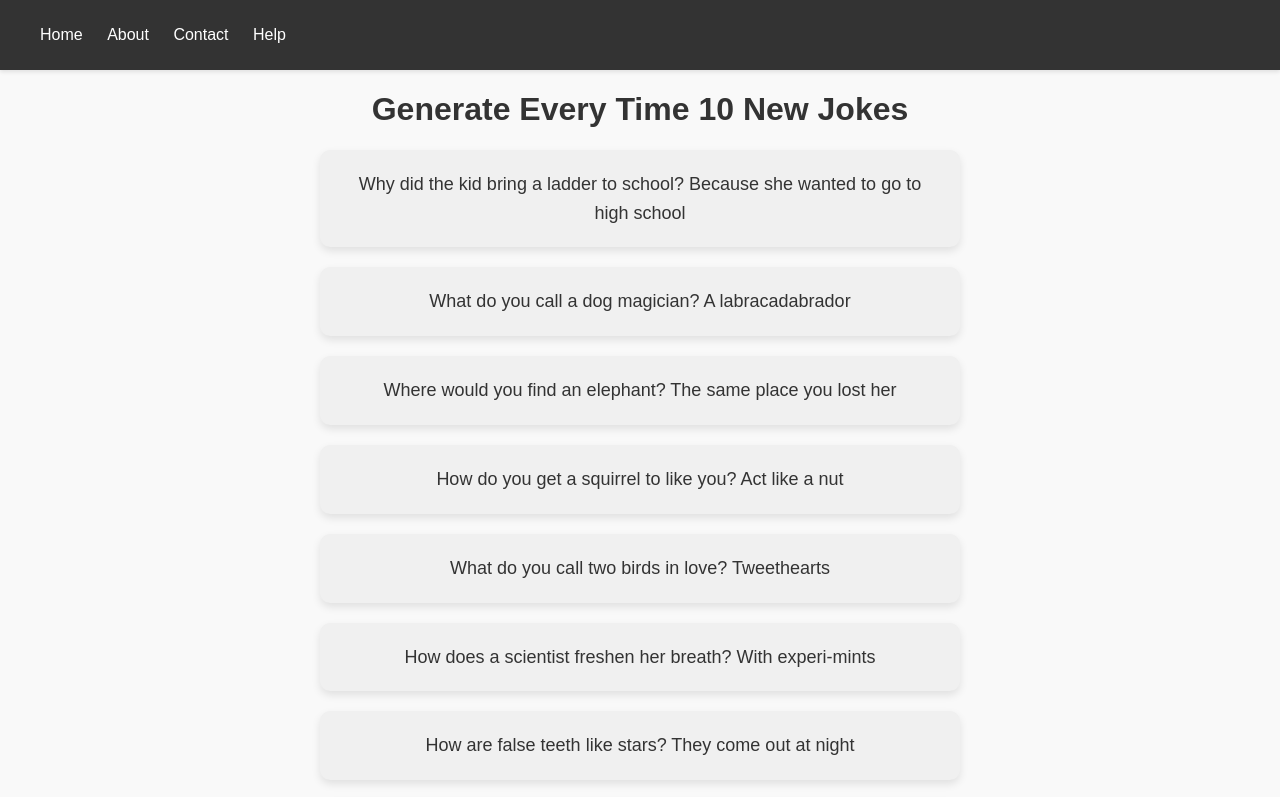
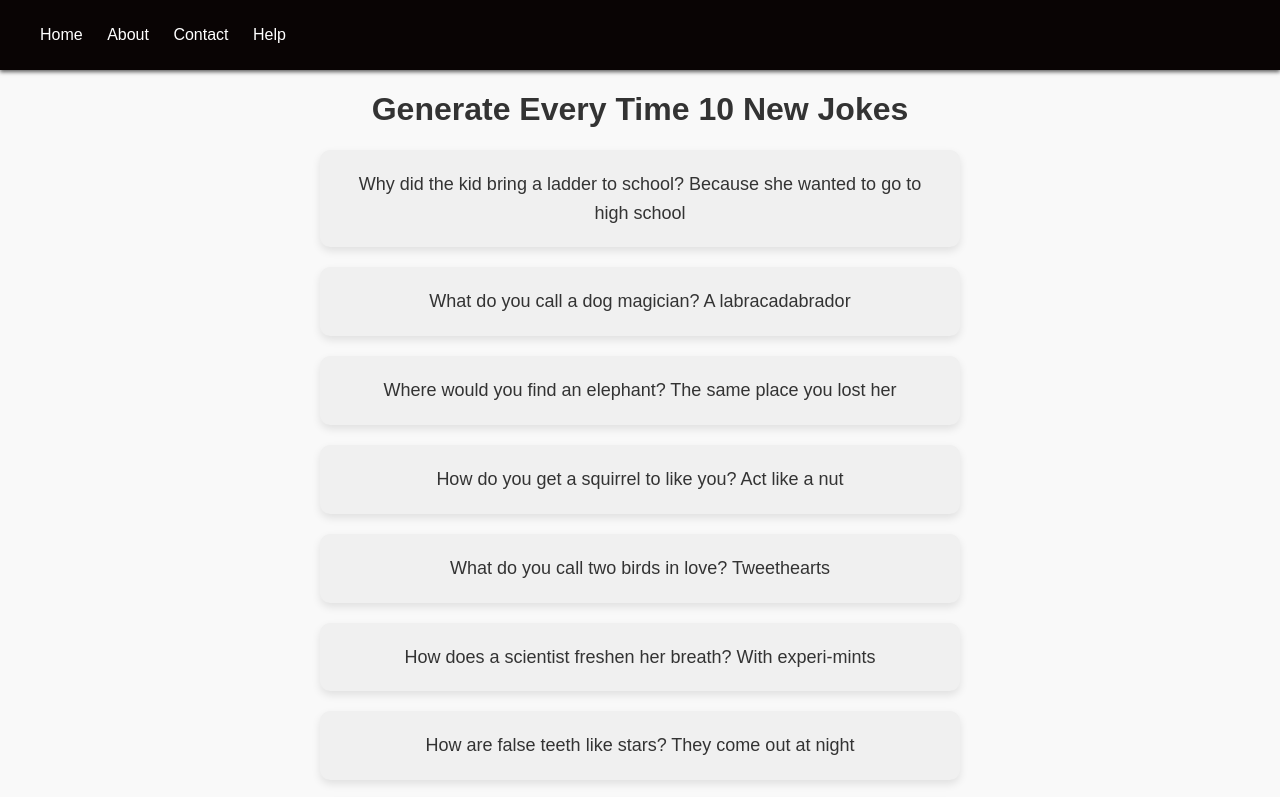
Before and after one commit to SurajSharmaCSE/JokesGenerator, a plain HTML site: page index.html in a window 1280 px wide. Shown: the top 797 px of the page. Drawn offline with Linux system fonts and the light colour scheme.

Commit message:
project add

```diff
--- a/sytle.css
+++ b/sytle.css
@@ -1,11 +1,11 @@
 
 /* Navbar Styles */
 nav {
-    background-color: #333;
+    background-color: #090404;
     /* Navbar background color */
     padding: 10px 0;
     /* Padding for the navbar */
-    box-shadow: 0 2px 4px rgba(0, 0, 0, 0.1);
+    box-shadow: 0 2px 4px rgba(0, 0, 0, 0.627);
     /* Navbar shadow for depth */
     font-family: Arial, sans-serif;
     /* Font family for navbar text */
```
